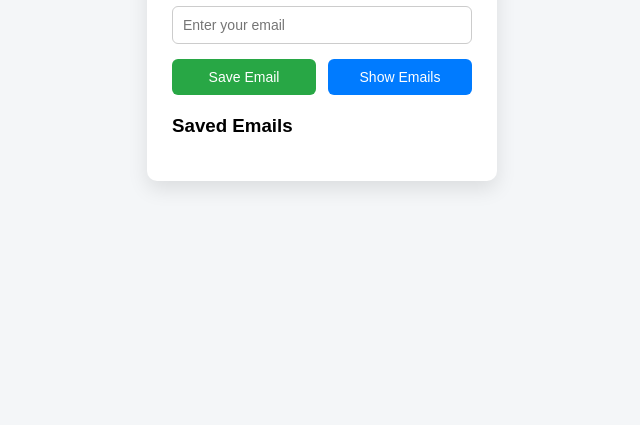
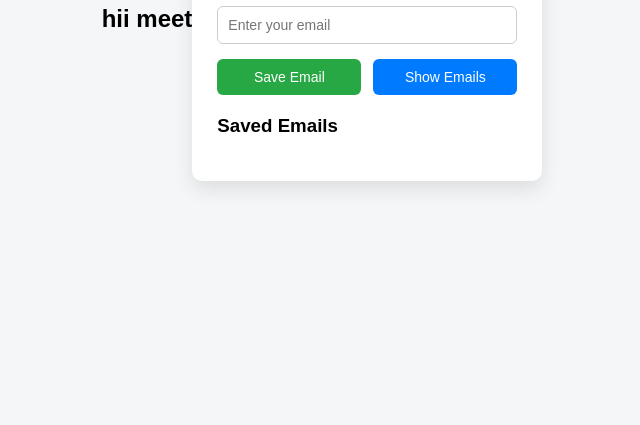
Before and after one commit to MeetTank09/email-app, a website: page index.html in a window 1280 px wide. Shown: the part 391-816 px from the top of the page, without its empty margins (318-958 px from the left). Drawn offline with Linux system fonts and the light colour scheme.

Commit message:
add hii meet

```diff
--- a/index.html
+++ b/index.html
@@ -6,7 +6,7 @@
   <link rel="stylesheet" href="style.css">
 </head>
 <body>
-
+<h2>hii meet </h2>
   <div class="container">
     <h2>Email Store App</h2>
 <h1>Hello DevOps</h1>
```
